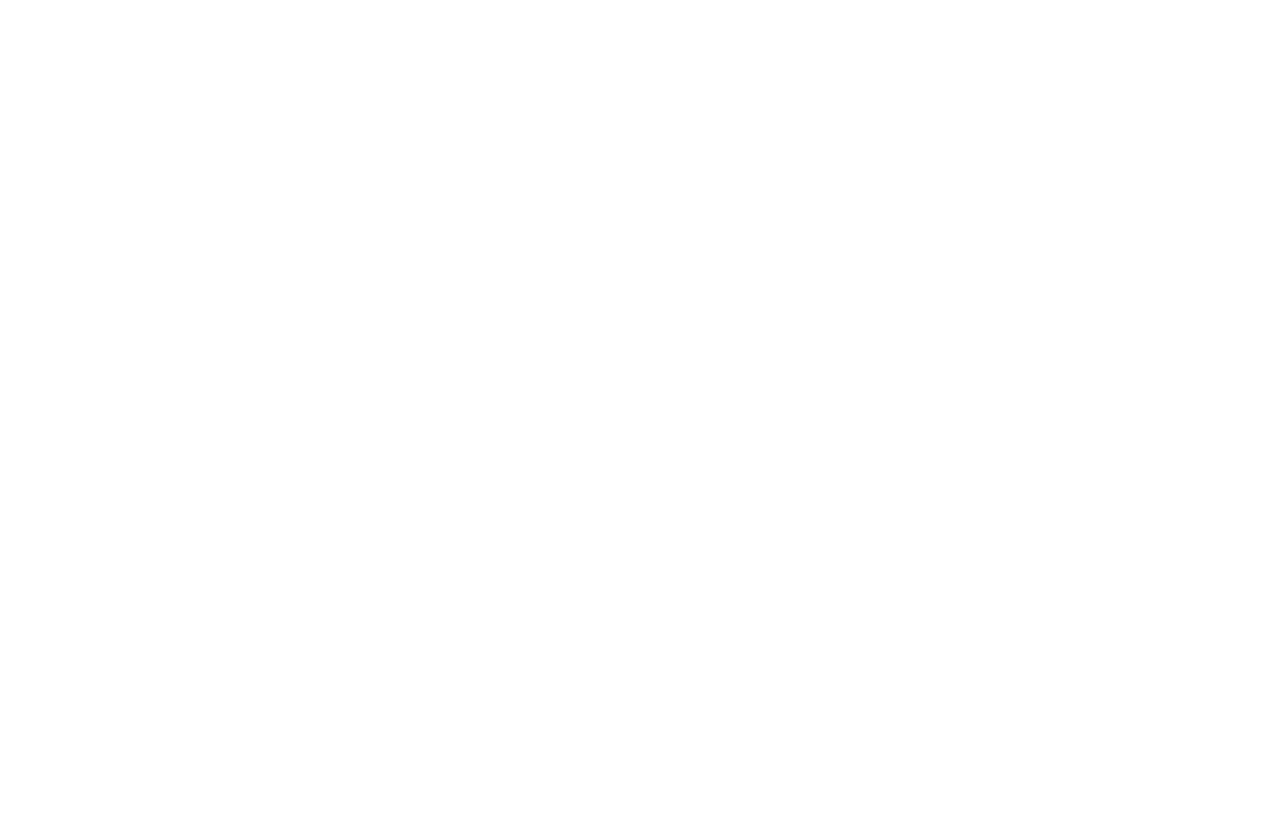
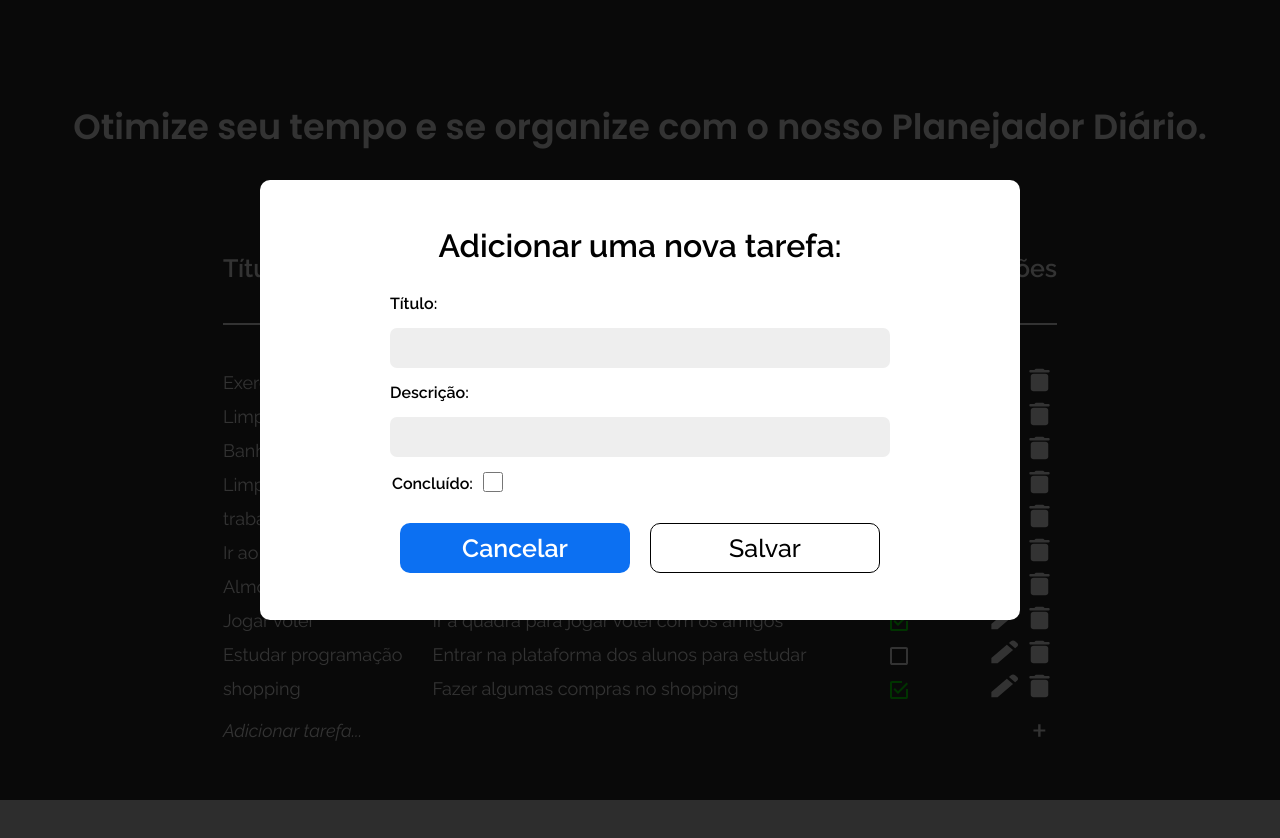
Before and after one commit to felipedestro/dnc-todolist, a React (Vite) app: page /add in a window 1280 px wide. Before the commit this address had no page. Shown: the top 838 px of the page. Before the commit the page ends 800 px from the top, so only its background shows below. Built offline with nearby package versions, Linux system fonts and the light colour scheme.

Commit message:
arrumando add task via rota

```diff
--- a/src/App.jsx
+++ b/src/App.jsx
@@ -9,11 +9,18 @@
 function App() {
 	const [list, setList] = useState(TODO_LIST);
 
+	const handleReoladList = (newList) => {
+		setList(newList);
+	};
+
 	return (
 		<BrowserRouter>
 			<Routes>
-				<Route path="/" element={<Home />}>
-					<Route path="new" element={<TaskAdd />} />
+				<Route path="/" element={<Home list={list} />}>
+					<Route
+						path="add"
+						element={<TaskAdd list={list} reloadList={handleReoladList} />}
+					/>
 					<Route path="edit/:id" element={<TaskEdit />} />
 					<Route path="delete/:id" element={<TaskDelete />} />
 				</Route>
--- a/src/components/Table/Table.jsx
+++ b/src/components/Table/Table.jsx
@@ -4,8 +4,11 @@
 import iconMore from "../../assets/more.svg";
 import iconCompleted from "../../assets/completed.svg";
 import iconNoCompleted from "../../assets/no_completed.svg";
+import { useNavigate } from "react-router-dom";
 
-function Table({ list, SetAddNew, SetUpdateList, SetDeleteList, setIndex }) {
+function Table({ list, SetUpdateList, SetDeleteList, setIndex }) {
+	const navigate = useNavigate();
+
 	return (
 		<>
 			<div className="Table">
@@ -33,15 +36,13 @@
 								<td>
 									<button
 										onClick={() => {
-											SetUpdateList();
-											setIndex(item.id);
+											navigate(`edit/${item.id}`);
 										}}>
 										<img src={iconEdit} alt="icon edit" />
 									</button>
 									<button
 										onClick={() => {
-											SetDeleteList();
-											setIndex(item.id);
+											navigate(`delete/${item.id}`);
 										}}>
 										<img src={iconDelete} alt="icon delete" />
 									</button>
@@ -55,7 +56,7 @@
 							<td></td>
 							<td></td>
 							<td>
-								<button onClick={SetAddNew}>
+								<button onClick={() => navigate("/add")}>
 									<img src={iconMore} alt="icon more" />
 								</button>
 							</td>
--- a/src/view/add/TaskAdd.jsx
+++ b/src/view/add/TaskAdd.jsx
@@ -1,12 +1,21 @@
-import React, { useState } from "react";
+import { useNavigate, useOutletContext } from "react-router-dom";
+import React, { useContext, useEffect, useState } from "react";
 import Modal from "../../components/Modal/modal";
 import Button from "../../components/Button/button";
 import "./TaskAdd.scss";
 
-function TaskAdd({ AddisOpen, addIsClose, list, sizeList, increment, isAdd }) {
+function TaskAdd({ list, reloadList }) {
 	const [title, setTitle] = useState("");
 	const [description, setDescription] = useState("");
 	const [completed, setCompleted] = useState(false);
+
+	const [ModalIsOpen, setModalOpen] = useState(false);
+	const [sizeList, setSizeList] = useOutletContext();
+	const navigate = useNavigate();
+
+	useEffect(() => {
+		setModalOpen(true);
+	}, []);
 
 	function handleAddList() {
 		const AddNewList = [...list];
@@ -20,10 +29,10 @@
 		setTitle("");
 		setDescription("");
 		setCompleted(false);
-		increment(1);
-		isAdd(AddNewList);
+		setSizeList((size) => size + 1);
+		reloadList(AddNewList);
 	}
-	if (AddisOpen) {
+	if (ModalIsOpen) {
 		return (
 			<>
 				<Modal>
@@ -58,14 +67,17 @@
 							<Button
 								text={"Cancelar"}
 								className={"buttonA"}
-								onClick={addIsClose}
+								onClick={() => {
+									setModalOpen(!ModalIsOpen);
+									navigate("/");
+								}}
 							/>
 							<Button
 								text={"Salvar"}
 								className={"buttonB"}
 								onClick={() => {
 									handleAddList();
-									addIsClose();
+									navigate("/");
 								}}
 							/>
 						</div>
--- a/src/view/add/TaskAdd.scss
+++ b/src/view/add/TaskAdd.scss
@@ -1,4 +1,4 @@
-.taskAdd {
+.TaskAdd {
 	& h1 {
 		text-align: center;
 		margin-bottom: 30px;
--- a/src/view/home/home.jsx
+++ b/src/view/home/home.jsx
@@ -1,42 +1,19 @@
 import React, { useState } from "react";
-import { TODO_LIST } from "../../mock/todo.list";
 import Table from "../../components/Table/Table";
 import "./home.scss";
+import { Outlet } from "react-router-dom";
 
-function Home() {
-	const [list, setList] = useState(TODO_LIST);
+function Home({ list }) {
 	const [sizeList, setSizeList] = useState(list.length);
-	const [index, setIndex] = useState("");
-
-	const [addOpen, setAddOpen] = useState(false);
-	const [updateModal, setUpdateModal] = useState(false);
-	const [deleteModal, setDeleteModal] = useState(false);
-
-	const handleReoladList = (newList) => {
-		setList(newList);
-	};
-
-	const handleSetSizeList = (increment) => {
-		setSizeList(sizeList + increment);
-	};
-
-	const getIndex = () => {
-		return index;
-	};
 
 	return (
 		<>
 			<div className="home">
 				<h1>Otimize seu tempo e se organize com o nosso Planejador Diário.</h1>
 
-				<Table
-					list={list}
-					SetAddNew={() => setAddOpen(true)}
-					SetUpdateList={() => setUpdateModal(true)}
-					SetDeleteList={() => setDeleteModal(true)}
-					setIndex={setIndex}
-				/>
+				<Table list={list} />
 			</div>
+			<Outlet context={[sizeList, setSizeList]} />
 		</>
 	);
 }
```
